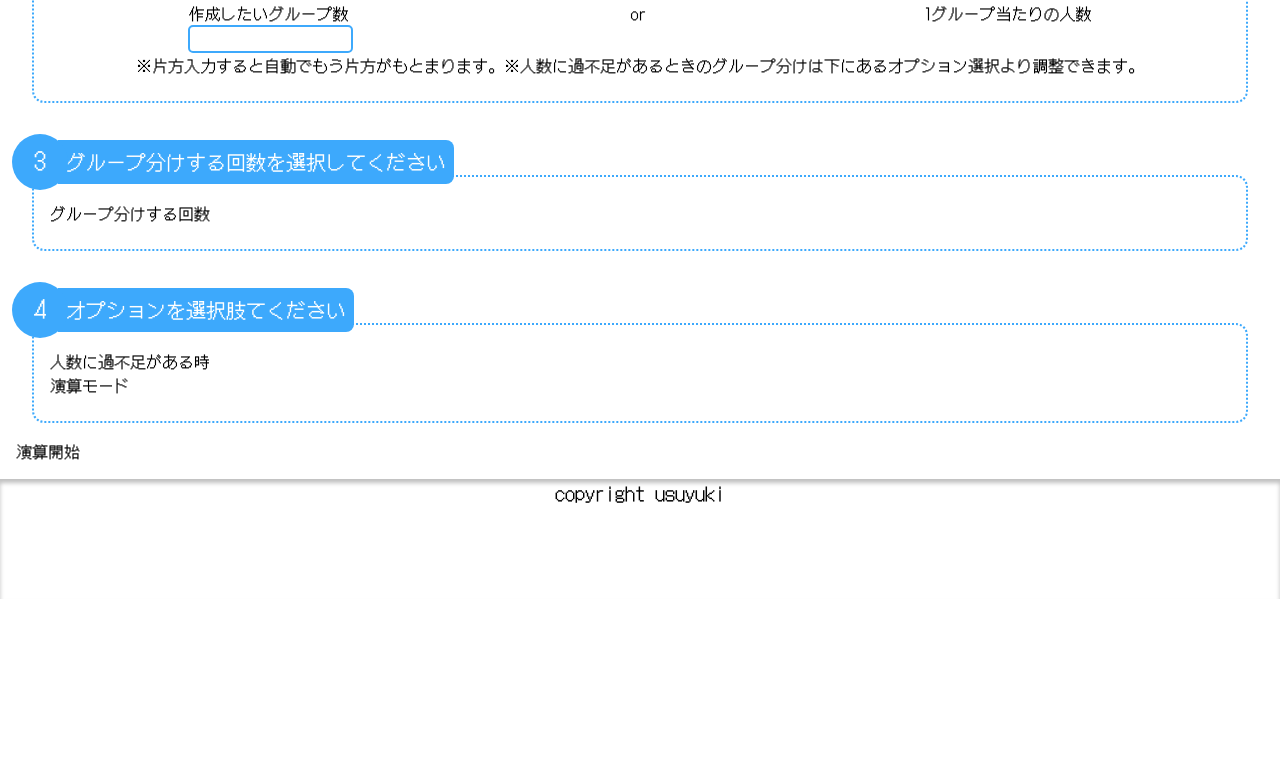
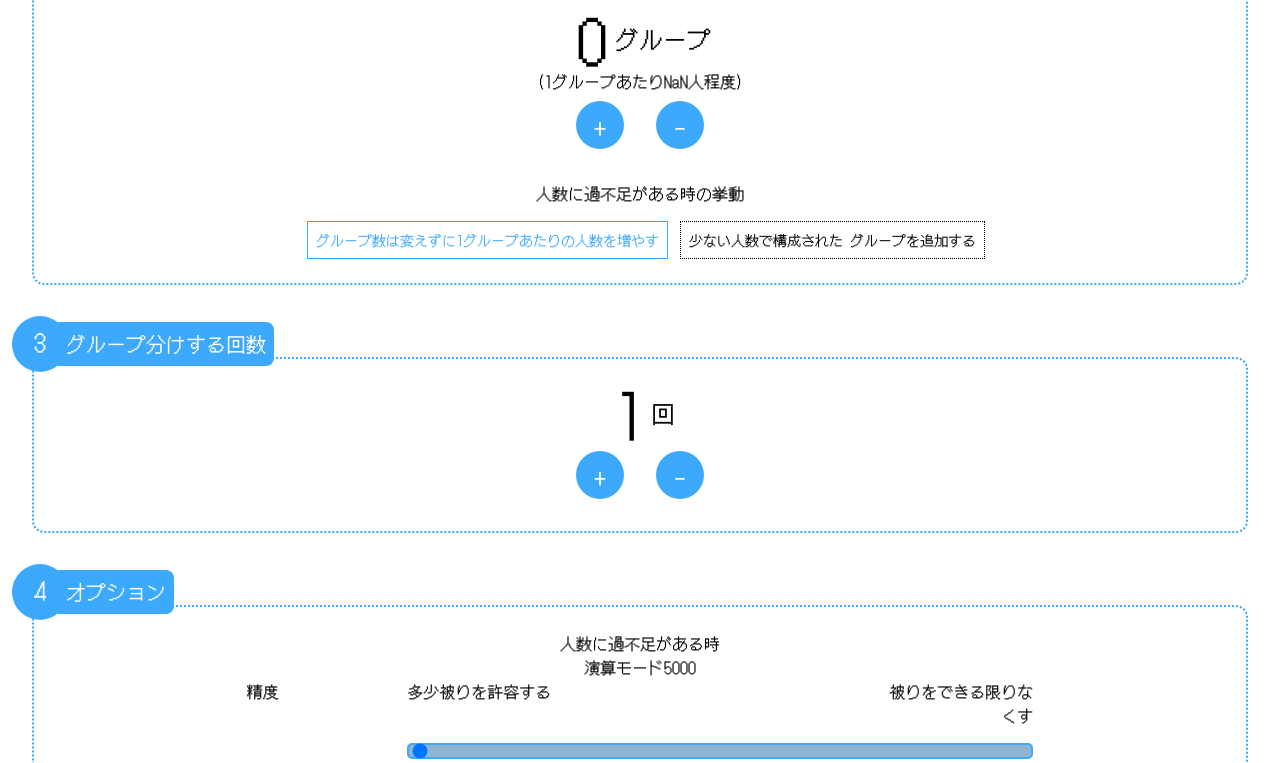
Before and after one commit to usuyuki/rawp, a Next.js app in the folder frontend/: page /run in a window 1280 px wide. Shown: the part 497-1260 px from the top of the page. Before the commit the page ends 1096 px from the top, so only its background shows below. Built offline with nearby package versions, Linux system fonts and the light colour scheme.

Commit message:
feat runページのフォーム整備

```diff
--- a/frontend/src/components/uiGroup/FormCard.tsx
+++ b/frontend/src/components/uiGroup/FormCard.tsx
@@ -11,11 +11,9 @@ const FormCard: NextPage<Props> = ({ heading, children }) => {
     return (
         <div className="m-4">
             <div className="form-card-heading">
-                <p className="rounded-r-lg bg-primary p-2 text-xl text-white">
-                    {heading}
-                </p>
+                <p className="rounded-r-lg bg-primary p-2 md:text-xl text-white">{heading}</p>
             </div>
-            <div className="flex flex-col justify-center rounded-xl border-2 border-dotted border-primary px-4 py-6 ">
+            <div className="flex flex-col justify-center items-center rounded-xl border-2 border-dotted border-primary px-4 py-6 ">
                 {children}
             </div>
         </div>
--- a/frontend/src/pages/run.tsx
+++ b/frontend/src/pages/run.tsx
@@ -1,4 +1,4 @@
-import { useState } from 'react';
+import { useEffect, useState } from 'react';
 
 import FormCard from '@/components/uiGroup/FormCard';
 import DescribeH1 from '@/components/uiParts/Heading/DescribeH1';
@@ -6,44 +6,131 @@ import Layout from '@/layouts/Layout';
 
 import type { NextPage } from 'next';
 const Run: NextPage = () => {
+    //参加者名簿
     const [Roster, setRoster] = useState<string[]>([]);
+    //参加人数
+    const [nOfPeople, setNOfPeople] = useState<number>(1);
+    //グループ数
+    const [nOfGroup, setNOfGroup] = useState<number>(1);
+    //グループ分け回数
+    const [groupingTimes, setGroupingTimes] = useState<number>(1);
+    //試行回数
+    const [nOfAttempts, setNOfAttempts] = useState<number>(5000);
+
+    useEffect(() => {
+        setNOfPeople(Roster.length);
+        if (nOfGroup > nOfPeople) {
+            setNOfGroup(nOfPeople);
+        }
+    });
 
     const updateRoster = (e: React.ChangeEvent<HTMLTextAreaElement>) => {
+        //改行ごとに配列に格納、この配列のlengthを利用して人数とtextareaの幅調整も行う大変にSDGsなやつ
         setRoster(e.target.value.split(/\r\n|\n/));
+    };
+
+    const updateNOfAttempts = (e: React.ChangeEvent<HTMLInputElement>) => {
+        setNOfAttempts(Number(e.target.value));
     };
     return (
         <Layout title="実行">
             <DescribeH1 heading="複数回のグループ生成" />
             <div className="counter-element">
-                <FormCard heading="参加者の名前を入力してください">
-                    <p>改行で参加者名をお一人ずつ入力してください</p>
+                <FormCard heading="参加者の名前">
+                    <p className="mb-2">参加者名をお一人ずつ改行しながら入力してください</p>
                     <textarea onChange={updateRoster} rows={Roster.length}></textarea>
-                    <div>{Roster.length}人</div>
+                    <div>{nOfPeople}人</div>
                 </FormCard>
-                <FormCard heading="作成したいグループ数か1グループ当たりの人数どちらか入力してください">
-                    <div className="flex justify-around">
-                        <div>
-                            <p>作成したいグループ数</p>
-                            <input type="number" />
-                        </div>
-                        <p>or</p>
-                        <div>
-                            <p>1グループ当たりの人数</p>
-                        </div>
+                <FormCard heading="作成したいグループ数">
+                    <div className="flex justify-center items-center">
+                        <p className="text-6xl mx-2 ">{nOfGroup}</p>
+                        <p className="text-2xl">グループ</p>
+                    </div>
+                    <p>(1グループあたり{Math.floor(nOfPeople / nOfGroup)}人程度)</p>
+                    <div className="flex justify-center">
+                        <button
+                            className="mx-4 my-2 -pb-1 rounded-full bg-primary text-white w-12 h-12 text-2xl flex justify-center items-center"
+                            onClick={() => {
+                                if (nOfPeople > nOfGroup) {
+                                    setNOfGroup(nOfGroup + 1);
+                                }
+                            }}
+                        >
+                            +
+                        </button>
+                        <button
+                            className="mx-4 my-2 rounded-full bg-primary text-white w-12 h-12 text-2xl flex justify-center items-center"
+                            onClick={() => {
+                                if (nOfGroup > 1) {
+                                    setNOfGroup(nOfGroup - 1);
+                                }
+                            }}
+                        >
+                            <p>-</p>
+                        </button>
+                    </div>
+                    <p className="mt-6">人数に過不足がある時の挙動</p>
+                    <label className="inline-flex items-center cursor-pointer mt-4 md:flex-row flex-col">
+                        <input type="checkbox" value="" className="sr-only peer" />
+                        {/* ↓トグルはメディアクエリでpeer-checked:after:translate-x-fullを指定できないため、断念 */}
+                        {/* <div className="order-3 relative w-6 md:w-16 md:h-6 h-16 bg-black rounded-sm peer peer-checked:after:translate-y-full peer-checked:after:md:translate-x-full after:content-[''] after:absolute after:top-0 md:after:-top-1 after:-left-1 md:after:left-0 after:bg-primary after:h-8 after:w-8 after:transition-all "></div> */}
+                        <span className="border peer-checked:border-dotted p-2 ml-3 text-sm text-primary peer-checked:text-black">
+                            グループ数は変えずに1グループあたりの人数を増やす
+                        </span>
+                        <span className="border border-dotted peer-checked:border-solid p-2 ml-3 text-sm peer-checked:text-primary">
+                            少ない人数で構成された グループを追加する
+                        </span>
+                    </label>
+                </FormCard>
+                <FormCard heading="グループ分けする回数">
+                    <div className="flex justify-center items-center">
+                        <p className="text-6xl mx-2 ">{groupingTimes}</p>
+                        <p className="text-2xl">回</p>
                     </div>
                     <div className="flex justify-center">
-                        <p>※片方入力すると自動でもう片方がもとまります。</p>
-                        <p>
-                            ※人数に過不足があるときのグループ分けは下にあるオプション選択より調整できます。
-                        </p>
+                        <button
+                            className="mx-4 my-2 -pb-1 rounded-full bg-primary text-white w-12 h-12 text-2xl flex justify-center items-center"
+                            onClick={() => {
+                                setGroupingTimes(groupingTimes + 1);
+                            }}
+                        >
+                            +
+                        </button>
+                        <button
+                            className="mx-4 my-2 rounded-full bg-primary text-white w-12 h-12 text-2xl flex justify-center items-center"
+                            onClick={() => {
+                                if (groupingTimes > 1) {
+                                    setGroupingTimes(groupingTimes - 1);
+                                }
+                            }}
+                        >
+                            <p>-</p>
+                        </button>
                     </div>
                 </FormCard>
-                <FormCard heading="グループ分けする回数を選択してください">
-                    <p>グループ分けする回数</p>
-                </FormCard>
-                <FormCard heading="オプションを選択肢てください">
+                <FormCard heading="オプション">
                     <p>人数に過不足がある時</p>
-                    <p>演算モード</p>
+                    <p>演算モード{nOfAttempts}</p>
+                    <div className="grid grid-cols-5 grid-rows-3 md:gap-4 md:w-2/3">
+                        {/* 1行目 */}
+                        <p>精度</p>
+                        <p>多少被りを許容する</p>
+                        <p className="col-end-6 text-right">被りをできる限りなくす</p>
+                        {/* 2行目 */}
+                        <input
+                            type="range"
+                            min="1000"
+                            max="1000000"
+                            step="100"
+                            value={nOfAttempts}
+                            onChange={updateNOfAttempts}
+                            className="col-start-2 col-end-6 h-4 bg-secondary rounded-lg appearance-none cursor-pointer"
+                        />
+                        {/* 3行目 */}
+                        <p>計算時間</p>
+                        <p>はやい</p>
+                        <p className="col-end-6 text-right">おそい</p>
+                    </div>
                 </FormCard>
                 <button>演算開始</button>
             </div>
--- a/frontend/src/styles/globals.css
+++ b/frontend/src/styles/globals.css
@@ -56,6 +56,13 @@ main {
     margin: 0 auto;
     min-height: calc(100vh - var(--heder-height) - var(--footer-height));
     padding-top: var(--main-padding-top);
+}
+
+/* input numberで上下のボタンを消す */
+input[type='number']::-webkit-outer-spin-button,
+input[type='number']::-webkit-inner-spin-button {
+    -webkit-appearance: none;
+    margin: 0;
 }
 
 /* マテリアルアイコン関連のCSS */
```
